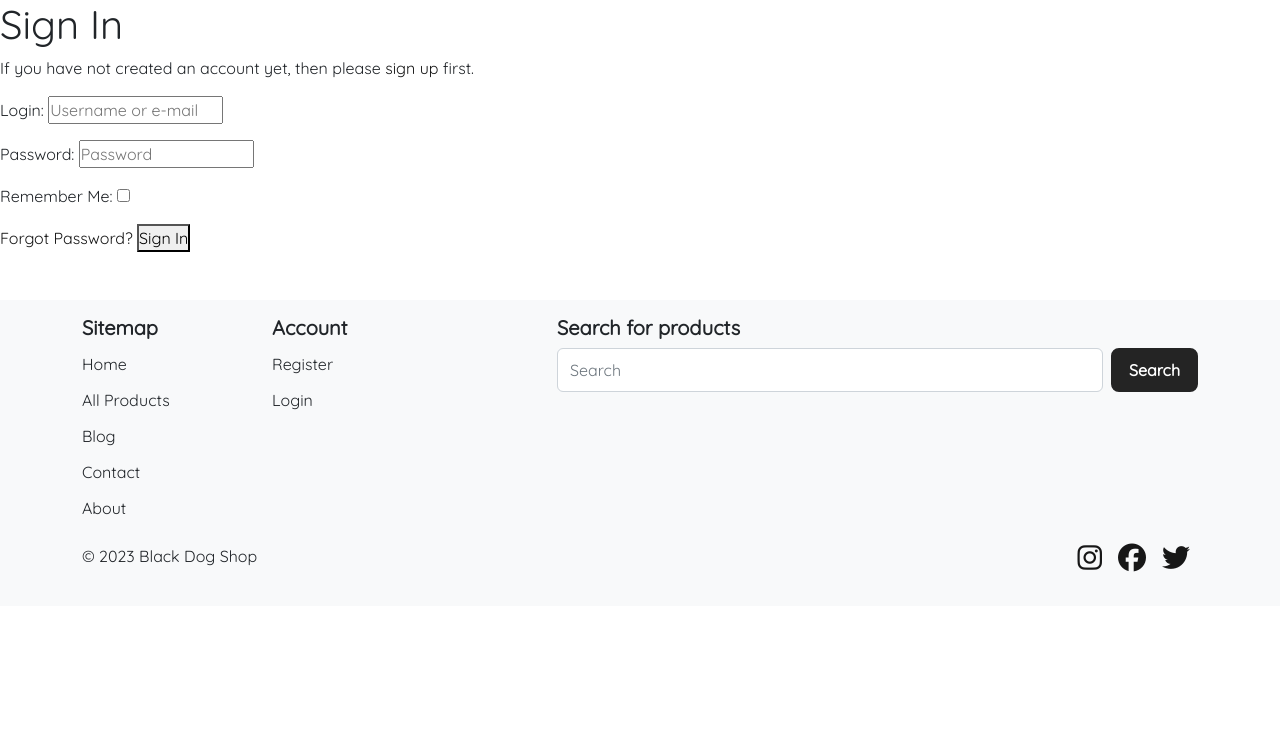
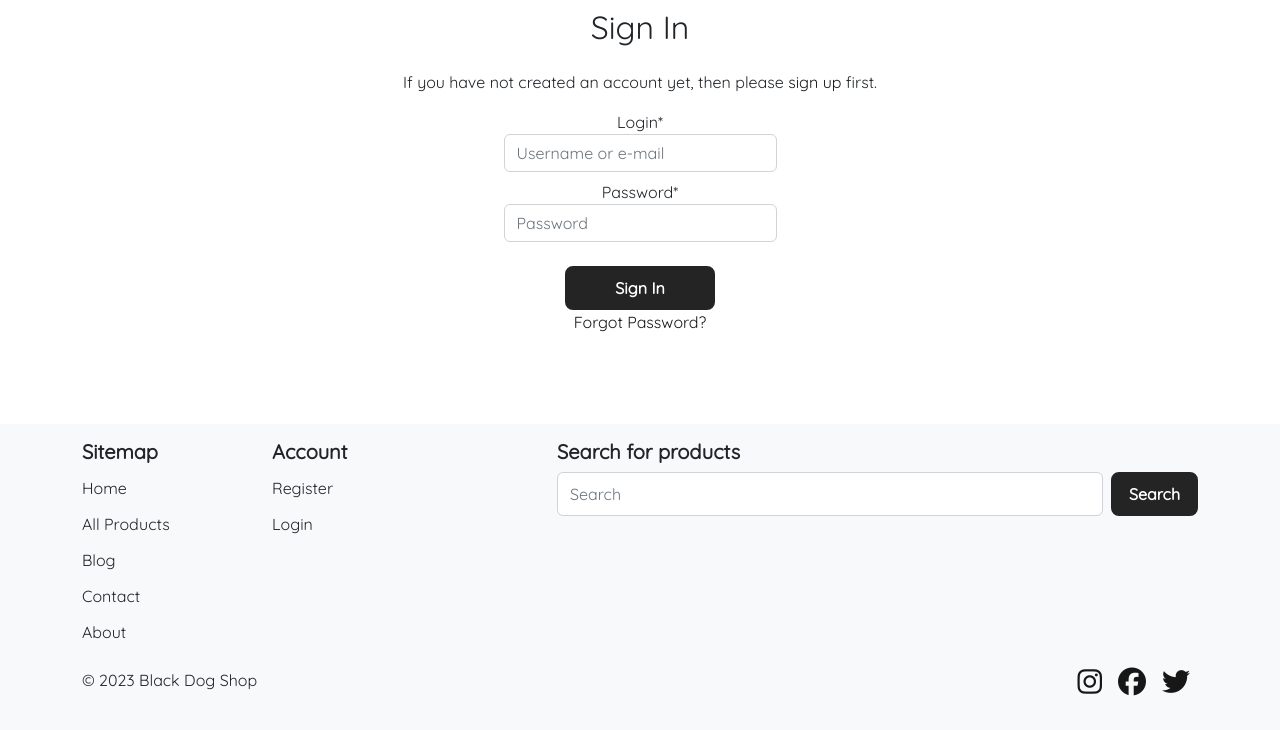
Before and after one commit to ricocatford/black-dog-shop, a Django app: page /accounts/login/ in a window 1280 px wide. Shown: the part 70-800 px from the top of the page. Run offline with Django 3.2, Linux system fonts and the light colour scheme; parts of the project's set-up code (start-up, migrations or seed data) failed here and were passed over; some libraries are stand-ins or nearby versions.

Commit message:
Added styles and basic layout to sign up and sign out (allauth)

```diff
--- a/static/css/style.css
+++ b/static/css/style.css
@@ -158,7 +158,7 @@ a:focus {
 }
 
 
-/* ----- Bootstrap Container ----- */
+/* ----- Container ----- */
 
 .custom-container {
     min-height: calc(100vh - 424px);
--- a/templates/allauth/account/login.html
+++ b/templates/allauth/account/login.html
@@ -6,9 +6,14 @@
 {% block head_title %}{% trans "Sign In" %}{% endblock %}
 
 {% block content %}
-
-<h1>{% trans "Sign In" %}</h1>
-
+<div class="container custom-container">
+    <div class="row">
+        <div class="col-12">
+            <h2 class="text-center mt-2 mb-4">
+                {% trans "Sign In" %}
+            </h2>
+        </div>
+        <div class="col-12 col-md-6 mx-auto text-center">
             {% get_providers as socialaccount_providers %}
 
             {% if socialaccount_providers %}
@@ -33,14 +38,25 @@ for a {{ site_name }} account and sign in below:{% endblocktrans %}</p>
                 <a href="{{ signup_url }}">sign up</a> first.{% endblocktrans %}</p>
             {% endif %}
 
-<form class="login" method="POST" action="{% url 'account_login' %}">
+            <form method="POST" action="{% url 'account_login' %}">
                 {% csrf_token %}
-  {{ form.as_p }}
+                <div class="col-12 col-md-6 mx-auto">
+                    {{ form.login | as_crispy_field }}
+                </div>
+                <div class="col-12 col-md-6 mx-auto mt-2">
+                    {{ form.password | as_crispy_field }}
+                </div>
                 {% if redirect_field_value %}
-  <input type="hidden" name="{{ redirect_field_name }}" value="{{ redirect_field_value }}" />
+                <input type="hidden" name="{{ redirect_field_name }}" value="{{ redirect_field_value }}"/>
                 {% endif %}
+                <div class="col-12 mt-4">
+                    <button class="custom-btn-primary px-5" type="submit">{% trans "Sign In" %}</button>
+                </div>
+                <div class="col-12">
                     <a class="button secondaryAction" href="{% url 'account_reset_password' %}">{% trans "Forgot Password?" %}</a>
-  <button class="primaryAction" type="submit">{% trans "Sign In" %}</button>
+                </div>
             </form>
-
+        </div>
+    </div>
+</div>
 {% endblock %}
--- a/templates/allauth/account/logout.html
+++ b/templates/allauth/account/logout.html
@@ -20,7 +20,7 @@
                 {% if redirect_field_value %}
                 <input type="hidden" name="{{ redirect_field_name }}" value="{{ redirect_field_value }}"/>
                 {% endif %}
-                <button type="submit" class="custom-btn-primary">{% trans 'Sign Out' %}</button>
+                <button type="submit" class="custom-btn-primary px-5">{% trans 'Sign Out' %}</button>
             </form>
         </div>
     </div>
```
Lines whose indentation alone changed are shown as unchanged.
